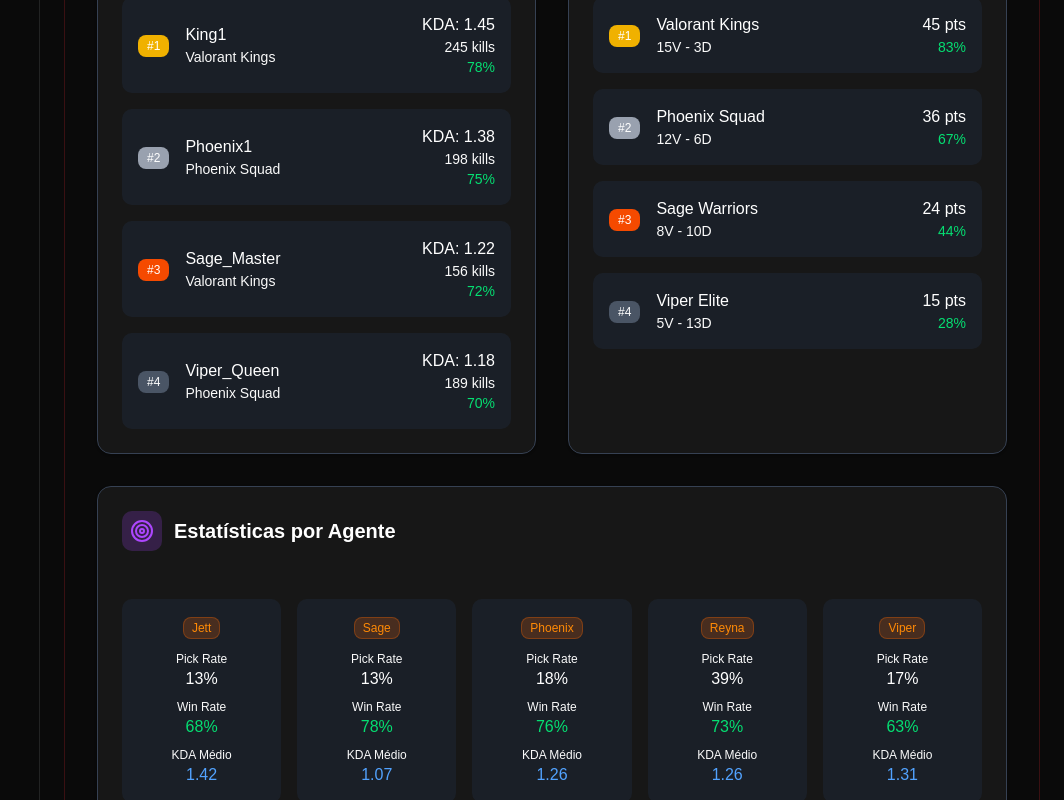
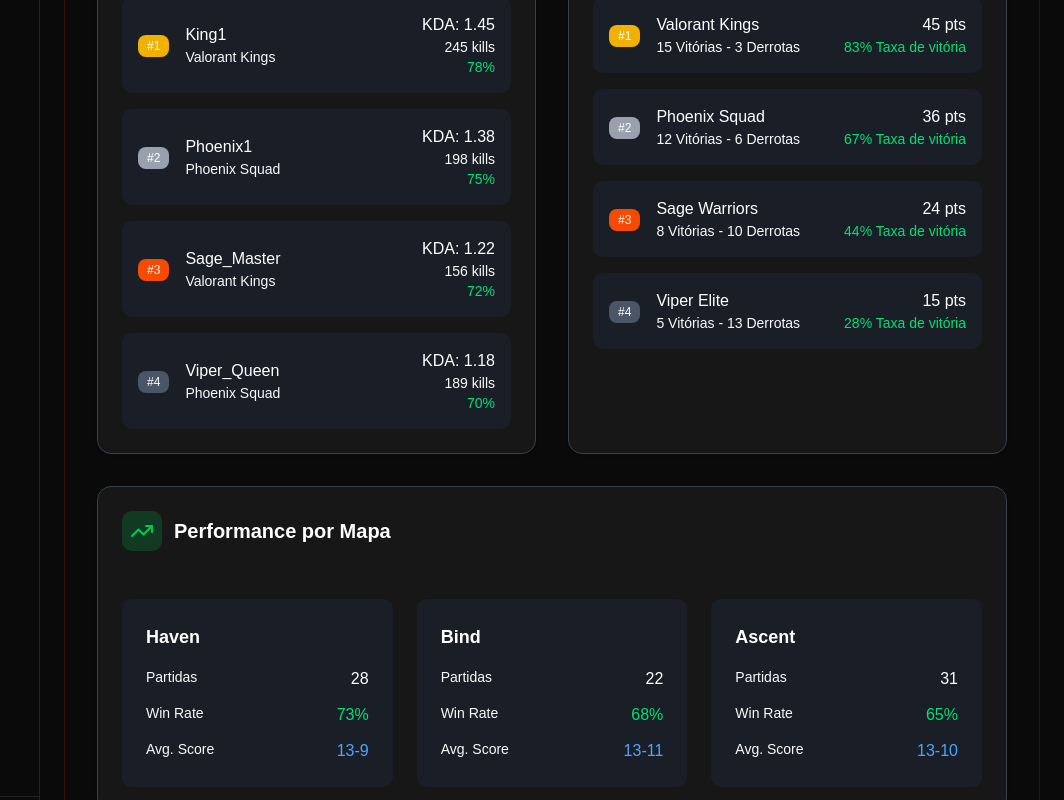
Before and after one commit to Pedroooxx/frontend-grupo-a-cce, a Next.js app: page /dashboard/estatisticas in a window 1280 px wide. Shown: the part 520-1320 px from the top of the page, without its empty margins (216-1280 px from the left). Built offline with nearby package versions, Linux system fonts and the light colour scheme.

Commit message:
feat: refactor statistics components into separated components and add tooltip for KDA display

```diff
--- a/src/app/dashboard/estatisticas/page.tsx
+++ b/src/app/dashboard/estatisticas/page.tsx
@@ -2,14 +2,12 @@ import { DashboardLayout } from '../_components/DashboardLayout';
 import { StatCard } from '@/components/statistics/StatCard';
 import { TopPlayersCard } from '@/components/statistics/TopPlayersCard';
 import { TeamRankingCard } from '@/components/statistics/TeamRankingCard';
-import { AgentStatsCard } from '@/components/statistics/AgentStatsCard';
 import { MapPerformanceCard } from '@/components/statistics/MapPerformanceCard';
 import {
   topJogadores,
   topEquipes,
   estatisticasGerais,
   mapasData,
-  agentesData
 } from '@/data/statistics-mock';
 
 const Estatisticas = () => {
@@ -34,7 +32,6 @@ const Estatisticas = () => {
           <TeamRankingCard teams={topEquipes} />
         </div>
 
-        <AgentStatsCard agents={agentesData} />
         <MapPerformanceCard maps={mapasData} />
       </div>
     </DashboardLayout>
--- a/src/components/statistics/AgentStatsCard.tsx
+++ /dev/null
@@ -1,44 +0,0 @@
-import { Card } from '@/components/ui/card';
-import { Badge } from '@/components/ui/badge';
-import { Target } from 'lucide-react';
-
-interface AgentStatsCardProps {
-  agents: string[];
-}
-
-export const AgentStatsCard = ({ agents }: AgentStatsCardProps) => {
-  return (
-    <Card className="dashboard-card border-gray-700 p-6">
-      <div className="flex items-center space-x-3 mb-6">
-        <div className="p-2 bg-purple-500/20 rounded-lg">
-          <Target className="w-6 h-6 text-purple-500" />
-        </div>
-        <h3 className="text-xl font-bold text-white">Estatísticas por Agente</h3>
-      </div>
-
-      <div className="grid grid-cols-1 md:grid-cols-2 lg:grid-cols-5 gap-4">
-        {agents.map((agente, index) => (
-          <div key={index} className="bg-gray-800/50 rounded-lg p-4 text-center">
-            <Badge className="bg-orange-500/20 text-orange-400 border-orange-500/30 mb-3">
-              {agente}
-            </Badge>
-            <div className="space-y-2">
-              <div>
-                <p className="dashboard-text-muted text-xs">Pick Rate</p>
-                <p className="text-white font-medium">{Math.floor(Math.random() * 30 + 10)}%</p>
-              </div>
-              <div>
-                <p className="dashboard-text-muted text-xs">Win Rate</p>
-                <p className="text-green-400 font-medium">{Math.floor(Math.random() * 20 + 60)}%</p>
-              </div>
-              <div>
-                <p className="dashboard-text-muted text-xs">KDA Médio</p>
-                <p className="text-blue-400 font-medium">{(Math.random() * 0.5 + 1).toFixed(2)}</p>
-              </div>
-            </div>
-          </div>
-        ))}
-      </div>
-    </Card>
-  );
-};
--- /dev/null
+++ b/src/components/statistics/KDATooltipContent.tsx
@@ -0,0 +1,16 @@
+export const KDATooltipContent = () => {
+  return (
+    <div className="space-y-1">
+      <div className="font-semibold text-yellow-400 mb-2">KDA Ratio Explicado:</div>
+      <div><span className="text-green-400">K (Kills):</span> Eliminações de adversários</div>
+      <div><span className="text-red-400">D (Deaths):</span> Vezes que foi eliminado</div>
+      <div><span className="text-blue-400">A (Assists):</span> Ajudas para eliminar adversários</div>
+      <div className="border-t border-gray-600 pt-2 mt-2">
+        <span className="text-orange-400">Cálculo:</span> (Kills + Assists) ÷ Deaths
+      </div>
+      <div className="text-gray-300 text-xs">
+        Valores maiores indicam melhor performance
+      </div>
+    </div>
+  );
+};
--- /dev/null
+++ b/src/components/statistics/PlayerListItem.tsx
@@ -0,0 +1,27 @@
+import { Player } from '@/types/statistics';
+import { PlayerRankBadge } from './PlayerRankBadge';
+import { PlayerStatsDisplay } from './PlayerStatsDisplay';
+
+interface PlayerListItemProps {
+  player: Player;
+  position: number;
+}
+
+export const PlayerListItem = ({ player, position }: PlayerListItemProps) => {
+  return (
+    <div className="flex items-center justify-between p-4 bg-gray-800/50 rounded-lg">
+      <div className="flex items-center space-x-4">
+        <PlayerRankBadge position={position} />
+        <div>
+          <p className="text-white font-medium">{player.nome}</p>
+          <p className="dashboard-text-muted text-sm">{player.equipe}</p>
+        </div>
+      </div>
+      <PlayerStatsDisplay
+        kda={player.kda}
+        kills={player.kills}
+        winRate={player.winRate}
+      />
+    </div>
+  );
+};
--- /dev/null
+++ b/src/components/statistics/PlayerRankBadge.tsx
@@ -0,0 +1,24 @@
+import { Badge } from '@/components/ui/badge';
+
+interface PlayerRankBadgeProps {
+  position: number;
+}
+
+export const PlayerRankBadge = ({ position }: PlayerRankBadgeProps) => {
+  const getRankBadgeColor = (index: number) => {
+    switch (index) {
+      case 0: return 'bg-yellow-500';
+      case 1: return 'bg-gray-400';
+      case 2: return 'bg-orange-600';
+      default: return 'bg-gray-600';
+    }
+  };
+
+  return (
+    <div className="text-center">
+      <Badge className={`${getRankBadgeColor(position)} text-white`}>
+        #{position + 1}
+      </Badge>
+    </div>
+  );
+};
--- /dev/null
+++ b/src/components/statistics/PlayerStatsDisplay.tsx
@@ -0,0 +1,20 @@
+import { Tooltip } from '@/components/ui/Tooltip';
+import { KDATooltipContent } from './KDATooltipContent';
+
+interface PlayerStatsDisplayProps {
+  kda: string;
+  kills: number;
+  winRate: string;
+}
+
+export const PlayerStatsDisplay = ({ kda, kills, winRate }: PlayerStatsDisplayProps) => {
+  return (
+    <div className="text-right">
+      <Tooltip content={<KDATooltipContent />}>
+        <p className="text-white font-medium cursor-help">KDA: {kda}</p>
+      </Tooltip>
+      <p className="dashboard-text-muted text-sm">{kills} kills</p>
+      <p className="text-green-400 text-sm">{winRate}</p>
+    </div>
+  );
+};
--- a/src/components/statistics/TeamRankingCard.tsx
+++ b/src/components/statistics/TeamRankingCard.tsx
@@ -37,12 +37,12 @@ export const TeamRankingCard = ({ teams }: TeamRankingCardProps) => {
               </div>
               <div>
                 <p className="text-white font-medium">{equipe.nome}</p>
-                <p className="dashboard-text-muted text-sm">{equipe.vitorias}V - {equipe.derrotas}D</p>
+                <p className="dashboard-text-muted text-sm">{equipe.vitorias} Vitórias - {equipe.derrotas} Derrotas</p>
               </div>
             </div>
             <div className="text-right">
               <p className="text-white font-medium">{equipe.pontos} pts</p>
-              <p className="text-green-400 text-sm">{equipe.winRate}</p>
+              <p className="text-green-400 text-sm">{equipe.winRate} Taxa de vitória</p>
             </div>
           </div>
         ))}
--- a/src/components/statistics/TopPlayersCard.tsx
+++ b/src/components/statistics/TopPlayersCard.tsx
@@ -1,22 +1,13 @@
 import { Card } from '@/components/ui/card';
-import { Badge } from '@/components/ui/badge';
 import { Trophy } from 'lucide-react';
 import { Player } from '@/types/statistics';
+import { PlayerListItem } from './PlayerListItem';
 
 interface TopPlayersCardProps {
   players: Player[];
 }
 
 export const TopPlayersCard = ({ players }: TopPlayersCardProps) => {
-  const getRankBadgeColor = (index: number) => {
-    switch (index) {
-      case 0: return 'bg-yellow-500';
-      case 1: return 'bg-gray-400';
-      case 2: return 'bg-orange-600';
-      default: return 'bg-gray-600';
-    }
-  };
-
   return (
     <Card className="dashboard-card border-gray-700 p-6">
       <div className="flex items-center space-x-3 mb-6">
@@ -27,25 +18,12 @@ export const TopPlayersCard = ({ players }: TopPlayersCardProps) => {
       </div>
 
       <div className="space-y-4">
-        {players.map((jogador, index) => (
-          <div key={index} className="flex items-center justify-between p-4 bg-gray-800/50 rounded-lg">
-            <div className="flex items-center space-x-4">
-              <div className="text-center">
-                <Badge className={`${getRankBadgeColor(index)} text-white`}>
-                  #{index + 1}
-                </Badge>
-              </div>
-              <div>
-                <p className="text-white font-medium">{jogador.nome}</p>
-                <p className="dashboard-text-muted text-sm">{jogador.equipe}</p>
-              </div>
-            </div>
-            <div className="text-right">
-              <p className="text-white font-medium">KDA: {jogador.kda}</p>
-              <p className="dashboard-text-muted text-sm">{jogador.kills} kills</p>
-              <p className="text-green-400 text-sm">{jogador.winRate}</p>
-            </div>
-          </div>
+        {players.map((player, index) => (
+          <PlayerListItem
+            key={index}
+            player={player}
+            position={index}
+          />
         ))}
       </div>
     </Card>
--- /dev/null
+++ b/src/components/ui/Tooltip.tsx
@@ -0,0 +1,19 @@
+import { ReactNode } from 'react';
+
+interface TooltipProps {
+  children: ReactNode;
+  content: ReactNode;
+  className?: string;
+}
+
+export const Tooltip = ({ children, content, className = '' }: TooltipProps) => {
+  return (
+    <div className={`relative group ${className}`}>
+      {children}
+      <div className="absolute right-0 w-84 bottom-full mb-2 px-3 py-2 bg-gray-900 text-white text-xs rounded-lg shadow-lg opacity-0 group-hover:opacity-100 transition-opacity duration-200 pointer-events-none max-w-xs z-10">
+        {content}
+        <div className="absolute top-full right-4 w-0 h-0 border-l-4 border-r-4 border-t-4 border-transparent border-t-gray-900"></div>
+      </div>
+    </div>
+  );
+};
```
